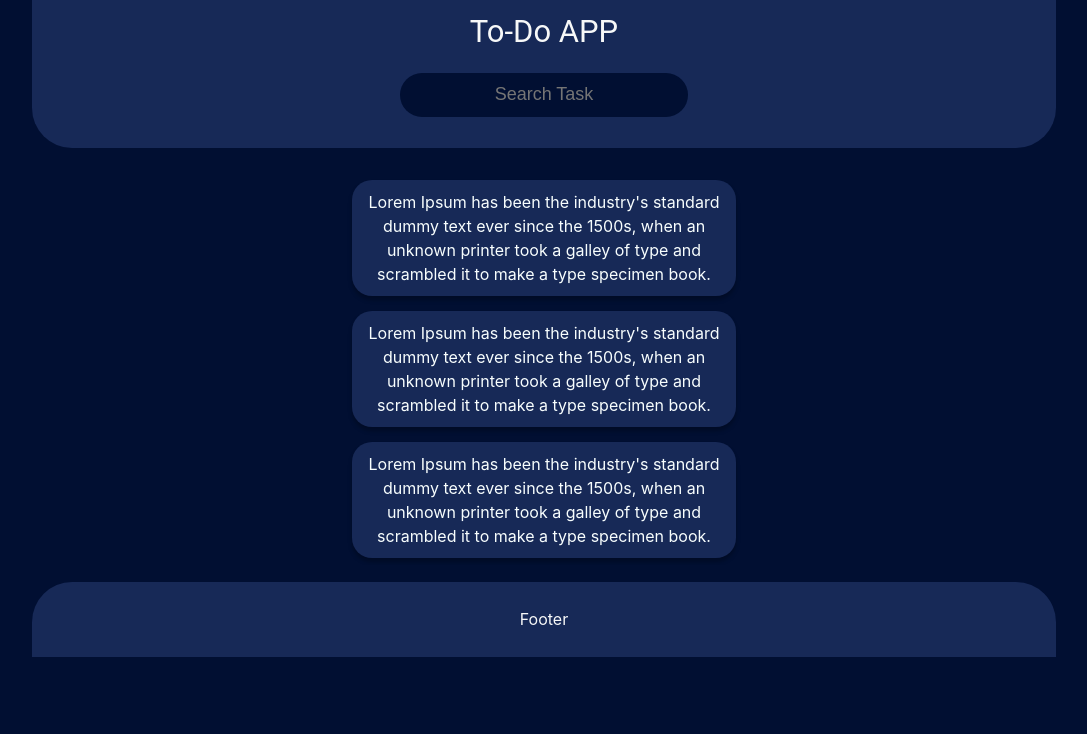
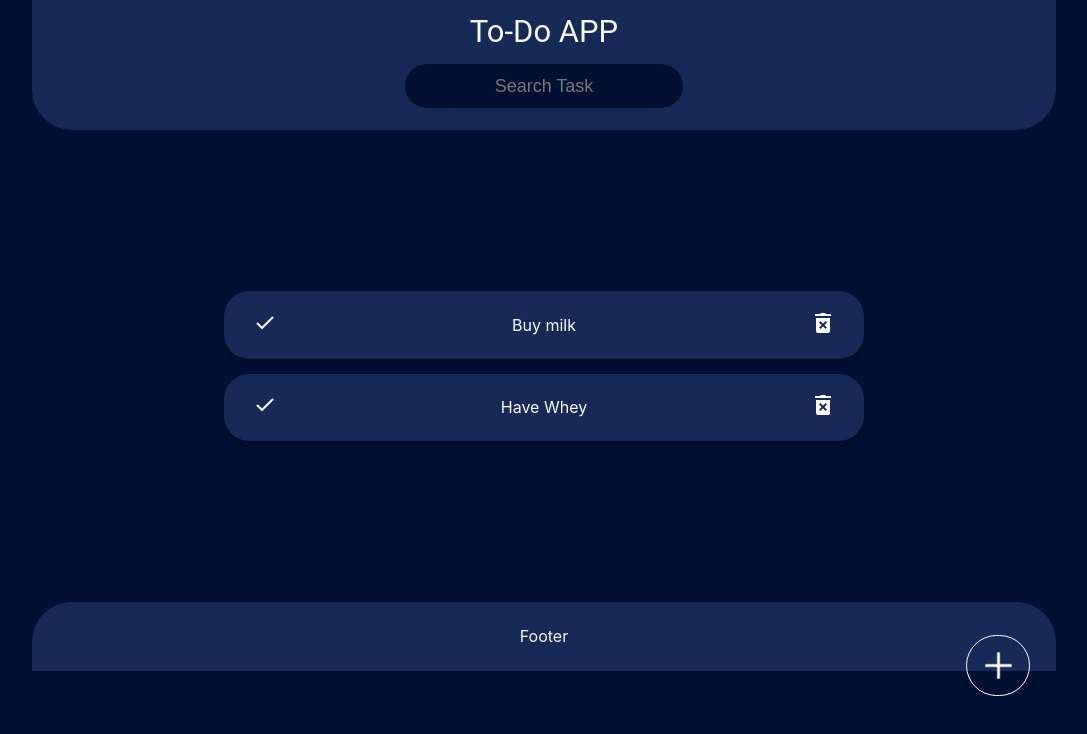
Before and after one commit to dograkunal/Todo_Notes, a React (Vite) app: page / in a window 1280 px wide. Shown: the top 734 px of the page, without its empty margins (96-1183 px from the left). Built offline with nearby package versions, Linux system fonts and the light colour scheme.

Commit message:
initial redux implement in to do

```diff
--- a/src/components/landing.jsx
+++ b/src/components/landing.jsx
@@ -1,16 +1,33 @@
 import React, { useState, useRef, useEffect } from "react";
+import { useDispatch, useSelector } from "react-redux";
+import { deleteTask, addTask } from "./landingSlice";
+import Plus from "../assets/plus.png";
+import DoneIC from "../assets/Done.png";
+import DeleteIC from "../assets/Remove.png";
 import "./landing.scss";
-import Plus from "../assets/plus.png";
 
 export default function landing() {
   const [isOpen, setIsopen] = useState(false);
   const ref = useRef();
   const addref = useRef();
-  const list = Array(10).fill(Math.random());
+  const taskToDo = useSelector((state) => state && state.ToDoTask);
 
+  const dispatch = useDispatch();
+  const [localTask, setLocalTask] = useState();
+  // const list = Array(5).fill(Math.random());
   const handleModal = () => {
     isOpen ? setIsopen(false) : setIsopen(true);
   };
+
+  function handleDeleteTodo() {
+    // setTodos(todos.filter((data) => data.id !== todoId));
+    dispatch(deleteTask());
+  }
+
+  function handleAddToDo() {
+    dispatch(addTask(localTask));
+    handleModal();
+  }
 
   useEffect(() => {
     const clickedOutside = (e) => {
@@ -32,17 +49,16 @@ export default function landing() {
   }, [isOpen]);
 
   return (
-    <>
-      {/* <div className="foundationClass"> */}
+    <div className="foundationClass">
       <HeaderComponent />
-      <TaskComponent list={list} />
+      <TaskComponent taskToDo={taskToDo} handleDeleteTodo={handleDeleteTodo} />
 
       <div className="footer">Footer</div>
 
       <div>
-        {/* <button className="addButton" onClick={handleModal} ref={addref}>
-          <img style={{ width: 40, height: 40 }} src={Plus} alt="Add Task" />
-        </button> */}
+        <button className="addButton" onClick={handleModal} ref={addref}>
+          <img src={Plus} alt="Add Task" />
+        </button>
       </div>
 
       {isOpen ? (
@@ -52,28 +68,39 @@ export default function landing() {
             <div className="inputContainer">
               <input
                 placeholder="Type your Task"
-                name="Add Task"
                 className="inputBox"
+                value={localTask}
+                onChange={(e) => {
+                  setLocalTask(e.target.value);
+                }}
               />
             </div>
-            <button className="addButton" onClick={handleModal}>
-              Add
-            </button>
+            {/* <button onClick={() => dispatch(addTask(localTask))}> */}
+            <button onClick={handleAddToDo}>Add Task</button>
           </div>
         </div>
       ) : null}
-    </>
+    </div>
   );
 }
 
-const TaskComponent = ({ list }) => {
+const TaskComponent = ({ taskToDo, handleDeleteTodo }) => {
   return (
     <div className="mainBody">
-      {list.map((el, index) => (
+      {taskToDo.map((el, index) => (
         <div className="taskDetail" key={el + index}>
-          Lorem Ipsum has been the industry's standard dummy text ever since the
-          1500s, when an unknown printer took a galley of type and scrambled it
-          to make a type specimen book.
+          <div>
+            <button>
+              <img src={DoneIC} alt="Task Done" />
+            </button>
+          </div>
+          {/* <p> Lorem Ipsum has been the industry's standard dummy text ever since the 1500s </p> */}
+          <p>{el.task}</p>
+          <div>
+            <button>
+              <img src={DeleteIC} onClick={handleDeleteTodo} alt="Task Done" />
+            </button>
+          </div>
         </div>
       ))}
     </div>
--- a/src/components/landing.scss
+++ b/src/components/landing.scss
@@ -1,6 +1,69 @@
 :root {
   background-color: #010f32;
   color: rgb(247, 248, 248);
+}
+.foundationClass {
+  position: relative;
+  display: flex;
+  flex-direction: column;
+  justify-content: space-between;
+  height: 100vh;
+
+  .addButton {
+    display: flex;
+    position: absolute;
+    bottom: 13%;
+    right: 12%;
+    background-color: transparent;
+    width: 5%;
+    padding: 12px 6px;
+    justify-content: center;
+    // align-items: center;
+    // color: #f8fefe;
+    border-radius: 200px;
+    border: 1px solid #f8fefe;
+    img {
+      width: 70%;
+    }
+  }
+
+  .modalBase {
+    display: flex;
+    position: absolute;
+    background: rgba(18, 32, 61, 0.6);
+    justify-content: center;
+    align-items: center;
+    width: 100vw;
+    height: 100vh;
+    top: 0;
+    .addTaskModal {
+      display: flex;
+      padding: 3.5% 13%;
+      flex-direction: column;
+      justify-content: center;
+      align-items: center;
+      gap: 45px;
+      border-radius: 40px;
+      background: #172957;
+      box-shadow: 0px 4px 4px 0px rgba(0, 0, 0, 0.25);
+      z-index: 0;
+      .taskModalHeading {
+        color: #f8fefe;
+        text-align: center;
+        font-size: 22px;
+        font-family: Inter;
+        font-weight: 500;
+        line-height: 30px;
+      }
+      button {
+        background-color: transparent;
+        width: 85%;
+        color: #f8fefe;
+        border: 1px solid #f8fefe;
+        border-radius: 20px;
+      }
+    }
+  }
 }
 
 .headerMain {
@@ -25,18 +88,27 @@
   width: 50%;
   margin: 17px auto;
   text-align: center;
-  // background-color: red;
-  max-height: 400px;
+  // max-height: 400px;
   overflow-y: scroll;
   .taskDetail {
+    display: flex;
     background-color: #172957;
-    width: 60%;
     padding: 10px;
     margin: 15px auto;
     color: #f8fefe;
+    align-items: center;
     overflow-wrap: break-word;
+    border-radius: 25px;
     box-shadow: 0px 4px 4px rgba(0, 0, 0, 0.25);
-    border-radius: 20px;
+    justify-content: space-between;
+
+    button {
+      background-color: transparent;
+      border: none;
+    }
+    p {
+      padding: 2px;
+    }
   }
 }
 .mainBody::-webkit-scrollbar {
@@ -48,17 +120,16 @@
   margin: 0 auto;
   text-align: center;
   background-color: #172957;
-  padding: 2% 0%;
+  padding: 1.75% 5%;
   border-radius: 40px 40px 0px 0px;
 }
 
 .inputContainer {
   display: flex;
   justify-content: center;
-  padding: 1% 0%;
   .inputBox {
     display: flex;
-    padding: 5% 12%;
+    padding: 5% 10%;
     color: #5d70ac;
     text-align: center;
     font-size: 18px;
--- /dev/null
+++ b/src/components/landingSlice.jsx
@@ -0,0 +1,30 @@
+import { createSlice } from "@reduxjs/toolkit";
+
+const initialState = [
+  { task: "Buy milk", done: false },
+  { task: "Have Whey", done: false },
+];
+
+export const ToDoSlice = createSlice({
+  name: "ToDoTask",
+  initialState,
+  reducers: {
+    addTask: (state, action) => {
+      [
+        console.log(...state, action.payload),
+
+        {
+          task: action.payload,
+          done: false,
+        },
+      ];
+    },
+    deleteTask: (state, action) => ({
+      ...state,
+      task: state.task.filter((data) => data.id !== action.payload),
+    }),
+  },
+});
+
+export const { deleteTask, addTask } = ToDoSlice.actions;
+export default ToDoSlice.reducer;
--- a/src/store.jsx
+++ b/src/store.jsx
@@ -1,7 +1,9 @@
 import { configureStore } from "@reduxjs/toolkit";
 import counterReducer from "./reduxExample/counterSlice";
+import ToDoReducer from "./components/landingSlice";
 export default configureStore({
   reducer: {
     counter: counterReducer,
+    ToDoTask: ToDoReducer,
   },
 });
```
Also changed, not shown: src/assets/Done.png (added), src/assets/Remove.png (added).
